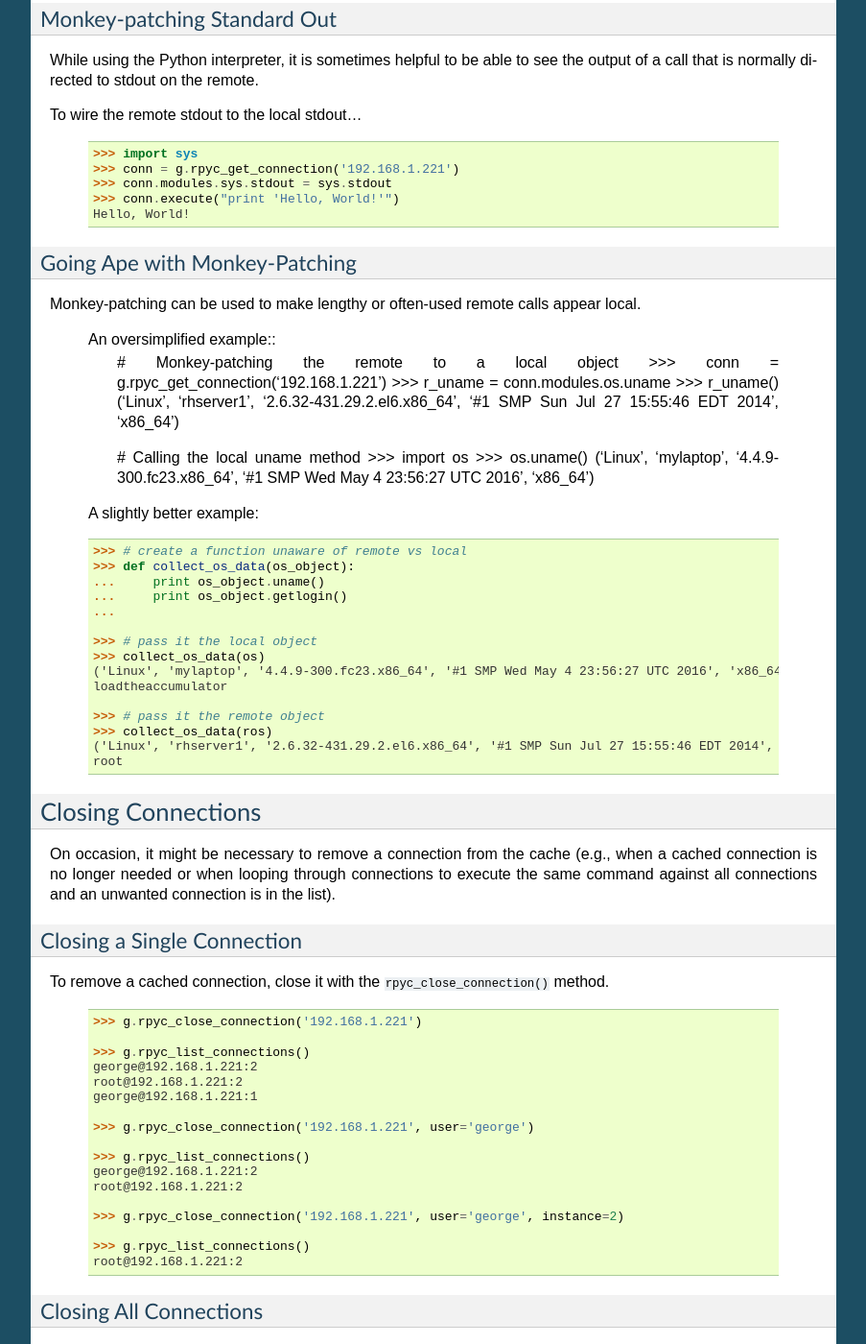
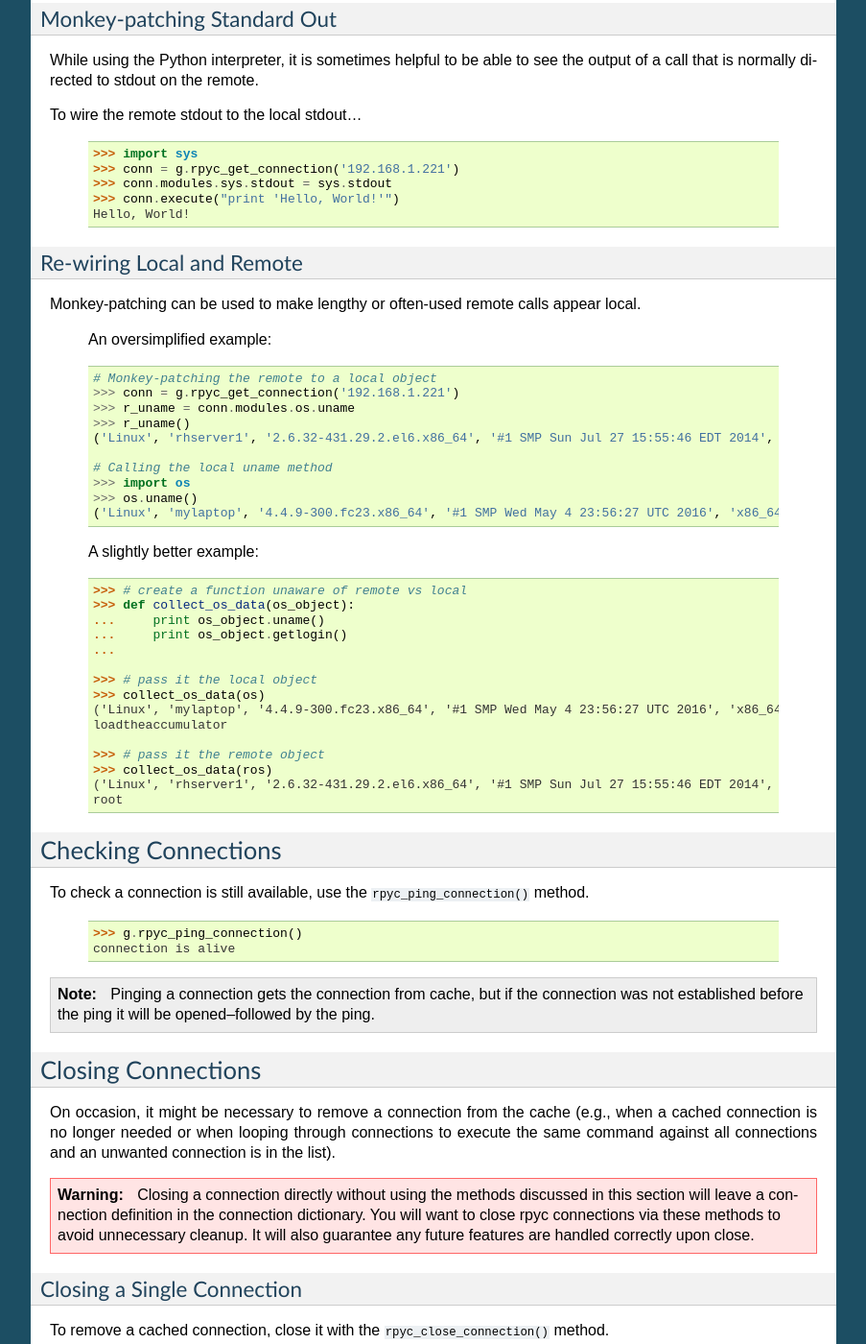
Before and after one commit to loadtheaccumulator/glusto, a Sphinx documentation site: the page built from docs/userguide/rpycable.rst, in a window 1280 px wide and 1400 px high, scrolled down 3796 px. Shown: the whole window at 96% size, without its empty margins (198-1101 px from the left). Built offline with Sphinx 7.4.7, drawn with Linux system fonts in a browser that asks for light colours; pages that are not in the unit, such as notebooks, are missing from menus; some of the changed text lies outside the part shown.

Commit message:
update rpyc docs and print statements
Signed-off-by: Jonathan Holloway <loadtheaccumulator@gmail.com>

```diff
--- a/docs/userguide/rpycable.rst
+++ b/docs/userguide/rpycable.rst
@@ -26,10 +26,9 @@ for more information on configuring Glusto for specific SSH keys.
 Setting up Connections
 ======================
 
-Unlike the SSH connections that are created when you make a call to ``run()``
-or the other SSH calls, the RPyC connection needs to be created and is then
-available for use in RPyC calls. After the connection is made, it is cached for
-use by subsequent RPyC calls.
+Unlike the SSH connections that are created automatically when you use ``run()``
+or the other SSH methods, the RPyC connection needs to be created before it can
+be used. After the connection is made, it is cached for use by subsequent RPyC calls.
 
 Setting up a Single Connection
 ~~~~~~~~~~~~~~~~~~~~~~~~~~~~~~
@@ -230,7 +229,7 @@ This feature makes it simple to create module files of commonly used function,
 class, and method snippets for use on remote servers without the need to package,
 distribute, and install on each remote server ahead of time.
 
-To define a local module on the remote system, use the ``rpyc_define_module()``.
+To define a local module on the remote system, use the ``rpyc_define_module()`` method.
 
 	Local module script named ``mymodule`` with a function called ``get_uname``::
 
@@ -262,12 +261,13 @@ To wire the remote stdout to the local stdout...
 		>>> conn.execute("print 'Hello, World!'")
 		Hello, World!
 
-Going Ape with Monkey-Patching
-~~~~~~~~~~~~~~~~~~~~~~~~~~~~~~
+Re-wiring Local and Remote
+~~~~~~~~~~~~~~~~~~~~~~~~~~
 
 Monkey-patching can be used to make lengthy or often-used remote calls appear local.
 
 	An oversimplified example::
+
 		# Monkey-patching the remote to a local object
 		>>> conn = g.rpyc_get_connection('192.168.1.221')
 		>>> r_uname = conn.modules.os.uname
@@ -297,6 +297,23 @@ Monkey-patching can be used to make lengthy or often-used remote calls appear lo
 		('Linux', 'rhserver1', '2.6.32-431.29.2.el6.x86_64', '#1 SMP Sun Jul 27 15:55:46 EDT 2014', 'x86_64')
 		root
 
+
+Checking Connections
+====================
+
+To check a connection is still available, use the ``rpyc_ping_connection()`` method.
+
+	::
+
+		>>> g.rpyc_ping_connection()
+		connection is alive
+
+.. Note::
+
+	Pinging a connection gets the connection from cache, but if the connection
+	was not established before the ping it will be opened--followed by the ping.
+
+
 Closing Connections
 ===================
 
@@ -304,6 +321,14 @@ On occasion, it might be necessary to remove a connection from the cache (e.g.,
 when a cached connection is no longer needed or when looping through
 connections to execute the same command against all connections and an unwanted
 connection is in the list).
+
+.. Warning::
+
+	Closing a connection directly without using the methods discussed in this
+	section will leave a connection definition in the connection dictionary.
+	You will want to close rpyc connections via these methods to avoid
+	unnecessary cleanup. It will also guarantee any future features are handled
+	correctly upon close.
 
 Closing a Single Connection
 ~~~~~~~~~~~~~~~~~~~~~~~~~~~
```
Also changed, not shown: 1 other file.
